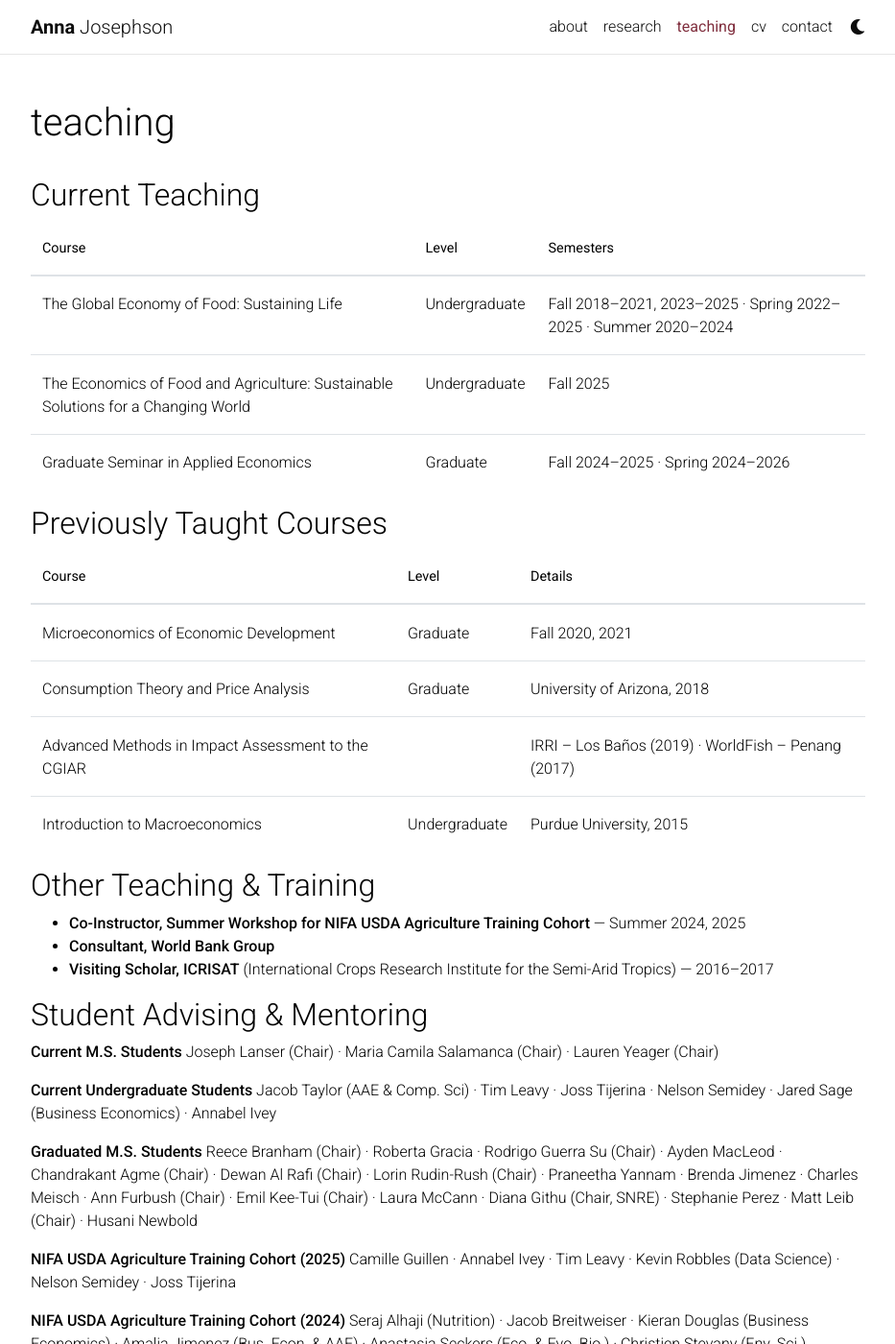
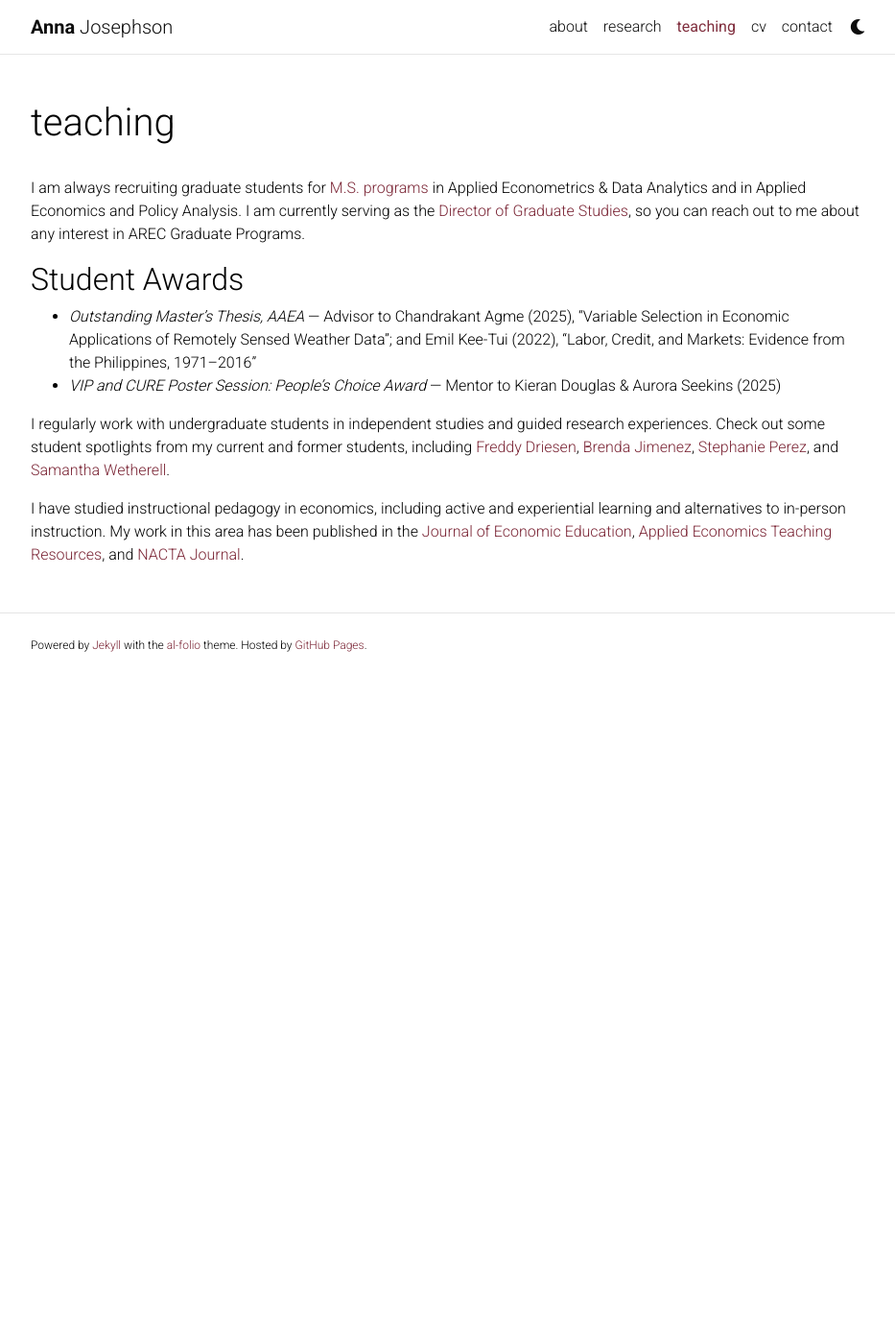
Before and after one commit to aljosephson/aljosephson.github.io, a Jekyll site: the page built from _pages/teaching.md, in a window 1280 px wide and 1400 px high. Shown: the whole window at 96% size, without its empty margins (173-1106 px from the left). Built offline with Jekyll 4.4.1, drawn with Linux system fonts in a browser that asks for light colours; comment, search, counter and statistics services are not loaded; a style sheet for code colours, icons or effects is not loaded; some of the changed text lies outside the part shown.

Commit message:
Simplify teaching page, drop course lists
Replaces the Current/Previously Taught course tables and the detailed
student-advising lists with four short paragraphs: graduate recruiting
(linking M.S. programs and the Director of Graduate Studies role),
Student Awards (kept as-is), undergraduate research with student
spotlight links, and pedagogy research with links to the three cited
journal articles.

Links sourced from the live annajosephson.org/teaching page (student
spotlight and AREC graduate program links) and from this site's own
_bibliography/papers.bib (the three pedagogy article URLs).

Co-Authored-By: Claude Sonnet 5 <noreply@anthropic.com>

```diff
--- a/_pages/teaching.md
+++ b/_pages/teaching.md
@@ -6,96 +6,13 @@ nav: true
 nav_order: 2
 ---
 
-## Current Teaching
+I am always recruiting graduate students for [M.S. programs](https://arec.arizona.edu/graduate/overview) in Applied Econometrics & Data Analytics and in Applied Economics and Policy Analysis. I am currently serving as the [Director of Graduate Studies](https://arec.arizona.edu/graduate/graduate-coordinators), so you can reach out to me about any interest in AREC Graduate Programs.
 
-<div class="table-responsive">
-<table class="table">
-  <thead>
-    <tr>
-      <th>Course</th>
-      <th>Level</th>
-      <th>Semesters</th>
-    </tr>
-  </thead>
-  <tbody>
-    <tr>
-      <td>The Global Economy of Food: Sustaining Life</td>
-      <td>Undergraduate</td>
-      <td>Fall 2018&ndash;2021, 2023&ndash;2025 &middot; Spring 2022&ndash;2025 &middot; Summer 2020&ndash;2024</td>
-    </tr>
-    <tr>
-      <td>The Economics of Food and Agriculture: Sustainable Solutions for a Changing World</td>
-      <td>Undergraduate</td>
-      <td>Fall 2025</td>
-    </tr>
-    <tr>
-      <td>Graduate Seminar in Applied Economics</td>
-      <td>Graduate</td>
-      <td>Fall 2024&ndash;2025 &middot; Spring 2024&ndash;2026</td>
-    </tr>
-  </tbody>
-</table>
-</div>
+## Student Awards
 
-## Previously Taught Courses
-
-<div class="table-responsive">
-<table class="table">
-  <thead>
-    <tr>
-      <th>Course</th>
-      <th>Level</th>
-      <th>Details</th>
-    </tr>
-  </thead>
-  <tbody>
-    <tr>
-      <td>Microeconomics of Economic Development</td>
-      <td>Graduate</td>
-      <td>Fall 2020, 2021</td>
-    </tr>
-    <tr>
-      <td>Consumption Theory and Price Analysis</td>
-      <td>Graduate</td>
-      <td>University of Arizona, 2018</td>
-    </tr>
-    <tr>
-      <td>Advanced Methods in Impact Assessment to the CGIAR</td>
-      <td></td>
-      <td>IRRI &ndash; Los Ba&ntilde;os (2019) &middot; WorldFish &ndash; Penang (2017)</td>
-    </tr>
-    <tr>
-      <td>Introduction to Macroeconomics</td>
-      <td>Undergraduate</td>
-      <td>Purdue University, 2015</td>
-    </tr>
-  </tbody>
-</table>
-</div>
-
-## Other Teaching &amp; Training
-
-- **Co-Instructor, Summer Workshop for NIFA USDA Agriculture Training Cohort** — Summer 2024, 2025
-- **Consultant, World Bank Group**
-- **Visiting Scholar, ICRISAT** (International Crops Research Institute for the Semi-Arid Tropics) — 2016&ndash;2017
-
-## Student Advising &amp; Mentoring
-
-**Current M.S. Students**
-Joseph Lanser (Chair) &middot; Maria Camila Salamanca (Chair) &middot; Lauren Yeager (Chair)
-
-**Current Undergraduate Students**
-Jacob Taylor (AAE &amp; Comp. Sci) &middot; Tim Leavy &middot; Joss Tijerina &middot; Nelson Semidey &middot; Jared Sage (Business Economics) &middot; Annabel Ivey
-
-**Graduated M.S. Students**
-Reece Branham (Chair) &middot; Roberta Gracia &middot; Rodrigo Guerra Su (Chair) &middot; Ayden MacLeod &middot; Chandrakant Agme (Chair) &middot; Dewan Al Rafi (Chair) &middot; Lorin Rudin-Rush (Chair) &middot; Praneetha Yannam &middot; Brenda Jimenez &middot; Charles Meisch &middot; Ann Furbush (Chair) &middot; Emil Kee-Tui (Chair) &middot; Laura McCann &middot; Diana Githu (Chair, SNRE) &middot; Stephanie Perez &middot; Matt Leib (Chair) &middot; Husani Newbold
-
-**NIFA USDA Agriculture Training Cohort (2025)**
-Camille Guillen &middot; Annabel Ivey &middot; Tim Leavy &middot; Kevin Robbles (Data Science) &middot; Nelson Semidey &middot; Joss Tijerina
-
-**NIFA USDA Agriculture Training Cohort (2024)**
-Seraj Alhaji (Nutrition) &middot; Jacob Breitweiser &middot; Kieran Douglas (Business Economics) &middot; Amalia Jimenez (Bus. Econ. &amp; AAE) &middot; Anastasia Seckers (Eco. &amp; Evo. Bio.) &middot; Christien Stevany (Env. Sci.)
-
-**Student Awards**
 - *Outstanding Master's Thesis, AAEA* — Advisor to Chandrakant Agme (2025), "Variable Selection in Economic Applications of Remotely Sensed Weather Data"; and Emil Kee-Tui (2022), "Labor, Credit, and Markets: Evidence from the Philippines, 1971&ndash;2016"
 - *VIP and CURE Poster Session: People's Choice Award* — Mentor to Kieran Douglas &amp; Aurora Seekins (2025)
+
+I regularly work with undergraduate students in independent studies and guided research experiences. Check out some student spotlights from my current and former students, including [Freddy Driesen](https://economics.arizona.edu/news/2020/08/student-spotlight-freddy-driesen), [Brenda Jimenez](https://economics.arizona.edu/news/2020/08/student-spotlight-brenda-esmeralda-jimenez), [Stephanie Perez](https://economics.arizona.edu/news/2020/08/student-spotlight-stephanie-perez), and [Samantha Wetherell](https://economics.arizona.edu/news/2022/01/student-spotlight-samantha-wetherell).
+
+I have studied instructional pedagogy in economics, including active and experiential learning and alternatives to in-person instruction. My work in this area has been published in the [Journal of Economic Education](https://www.tandfonline.com/doi/full/10.1080/00220485.2019.1582384), [Applied Economics Teaching Resources](https://www.aaea.org/UserFiles/file/AETR_2019_012ProofFinal_v1.pdf), and [NACTA Journal](https://www.nactateachers.org/index.php/volume-63-1a-special-issue-december-2019/2915-special-issue-2019-engaging-students-in-global-agriculture-engaging-students-in-global-agriculture-three-authentic-learning-classroom-three-authentic-learning-classroom-interventions).
```
